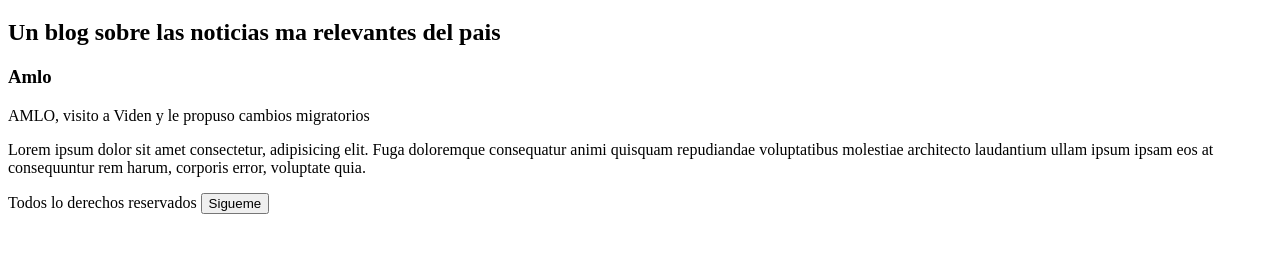
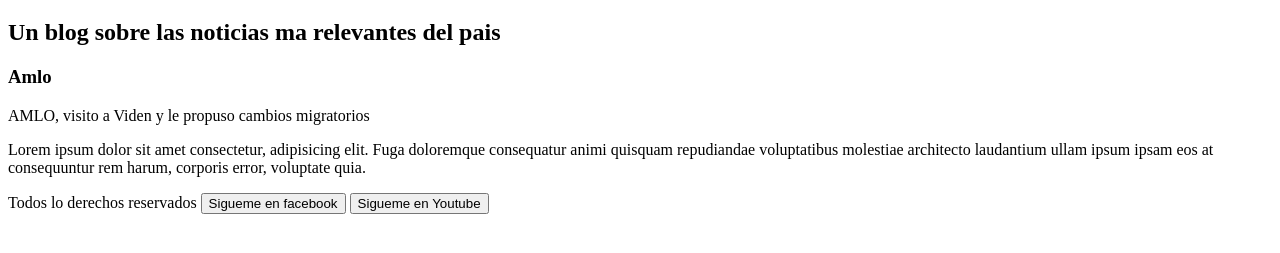
Before and after one commit to German-Licona/G.Licona-web, a plain HTML site: page src/index.html in a window 1280 px wide. Shown: the part 61-314 px from the top of the page. Drawn offline with Linux system fonts and the light colour scheme.

Commit message:
Se agregaron botones para redes sociales

```diff
--- a/src/index.html
+++ b/src/index.html
@@ -19,7 +19,8 @@
 
     <footer>
         <span>Todos lo derechos reservados</span>
-        <button>Sigueme</button>
+        <button>Sigueme en facebook</button>
+        <button>Sigueme en Youtube</button>
     </footer>
 
 
```
